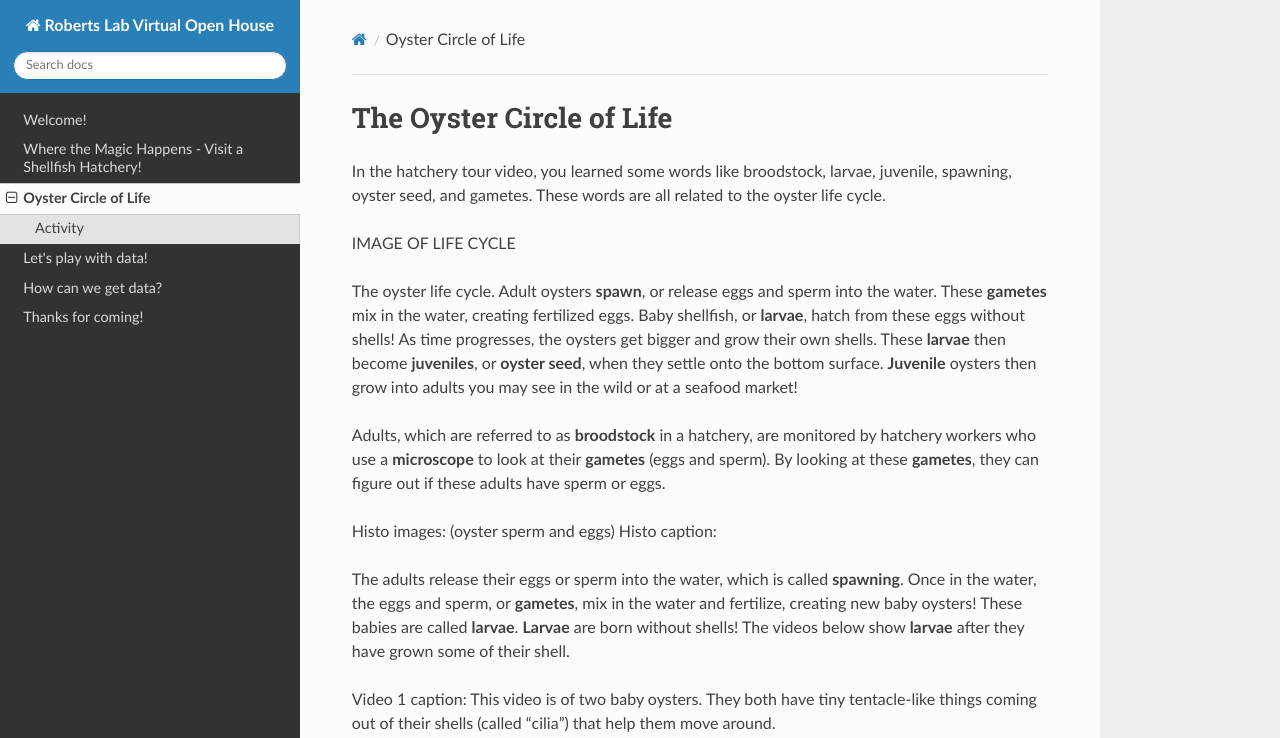
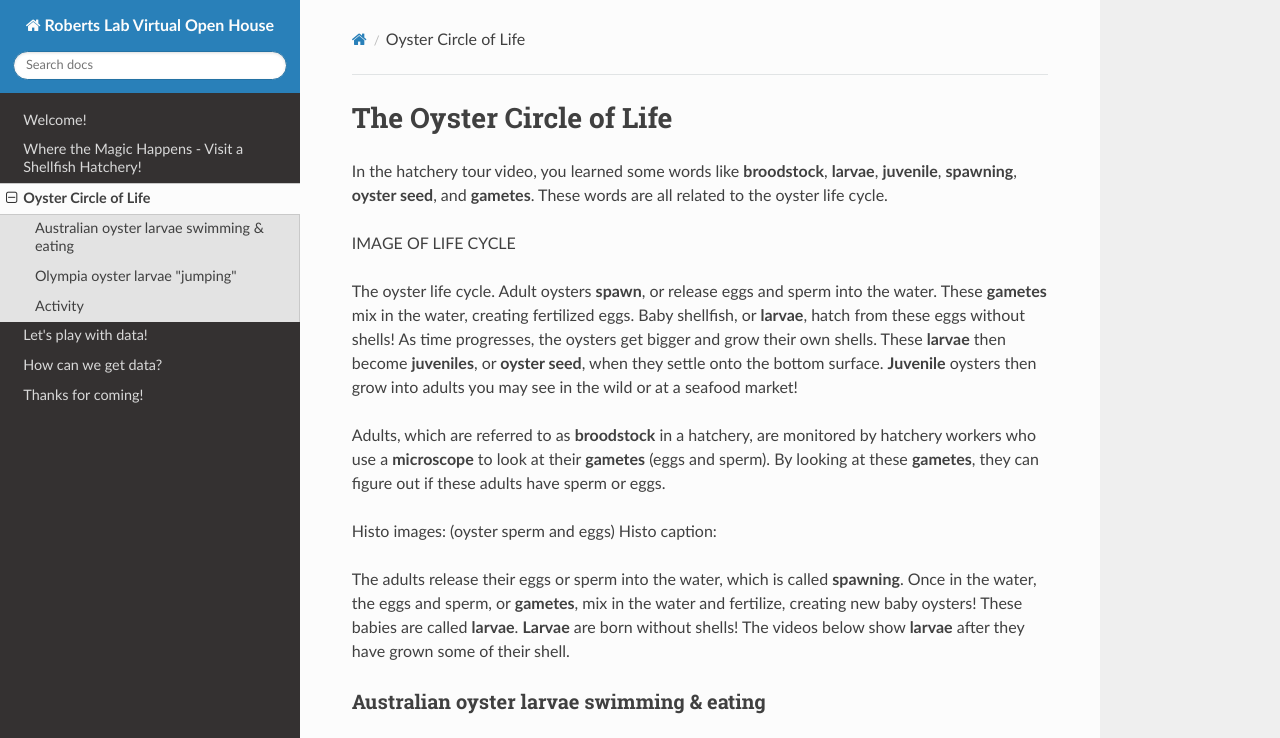
Before and after one commit to RobertsLab/Open-House-2021, an MkDocs documentation site: the page built from docs/oysterlifecycle.md, in a window 1280 px wide and 1400 px high. Shown: the top 738 px of the window. Built offline with MkDocs 1.6.1, drawn with Linux system fonts in a browser that asks for light colours; nearby versions of some CDN libraries; some of the changed text lies outside the part shown; grey boxes are pictures that could not be loaded.

Commit message:
add in links to larvae vids

```diff
--- a/docs/oysterlifecycle.md
+++ b/docs/oysterlifecycle.md
@@ -1,6 +1,6 @@
 # The Oyster Circle of Life
 
-In the hatchery tour video, you learned some words like broodstock, larvae, juvenile, spawning, oyster seed, and gametes. These words are all related to the oyster life cycle.
+In the hatchery tour video, you learned some words like **broodstock**, **larvae**, **juvenile**, **spawning**, **oyster seed**, and **gametes**. These words are all related to the oyster life cycle.
 
 
 IMAGE OF LIFE CYCLE
@@ -14,11 +14,17 @@
 
 The adults release their eggs or sperm into the water, which is called **spawning**. Once in the water, the eggs and sperm, or **gametes**, mix in the water and fertilize, creating new baby oysters! These babies are called **larvae**. **Larvae** are born without shells! The videos below show **larvae** after they have grown some of their shell.
 
-Video 1 caption:
+
+### Australian oyster larvae swimming & eating
+
+<iframe width="672" height="378" src="https://www.youtube.com/embed/-mnlno-TTC4" title="YouTube video player" frameborder="0" allow="accelerometer; autoplay; clipboard-write; encrypted-media; gyroscope; picture-in-picture" allowfullscreen></iframe>
 This video is of two baby oysters. They both have tiny tentacle-like things coming out of their shells (called “cilia”) that help them move around.
 
-Video 2 caption:
-This video is
+
+### Olympia oyster larvae "jumping"
+
+<iframe width="672" height="378" src="https://www.youtube.com/embed/CuSGIt139Lc" title="YouTube video player" frameborder="0" allow="accelerometer; autoplay; clipboard-write; encrypted-media; gyroscope; picture-in-picture" allowfullscreen></iframe>
+This video is of baby oysters moving around.
 
 Remember seeing those green and brown tanks in the hatchery video? By eating green and brown **microalgae**, the **larvae** grow into **juveniles**. Unlike the **larvae**, **juveniles** live on the seafloor and don’t move on their own! In a hatchery, **juvenile** oysters can also be called **oyster seed**, because they are ready to grow into adults, much like seeds grow into plants!
 
```
